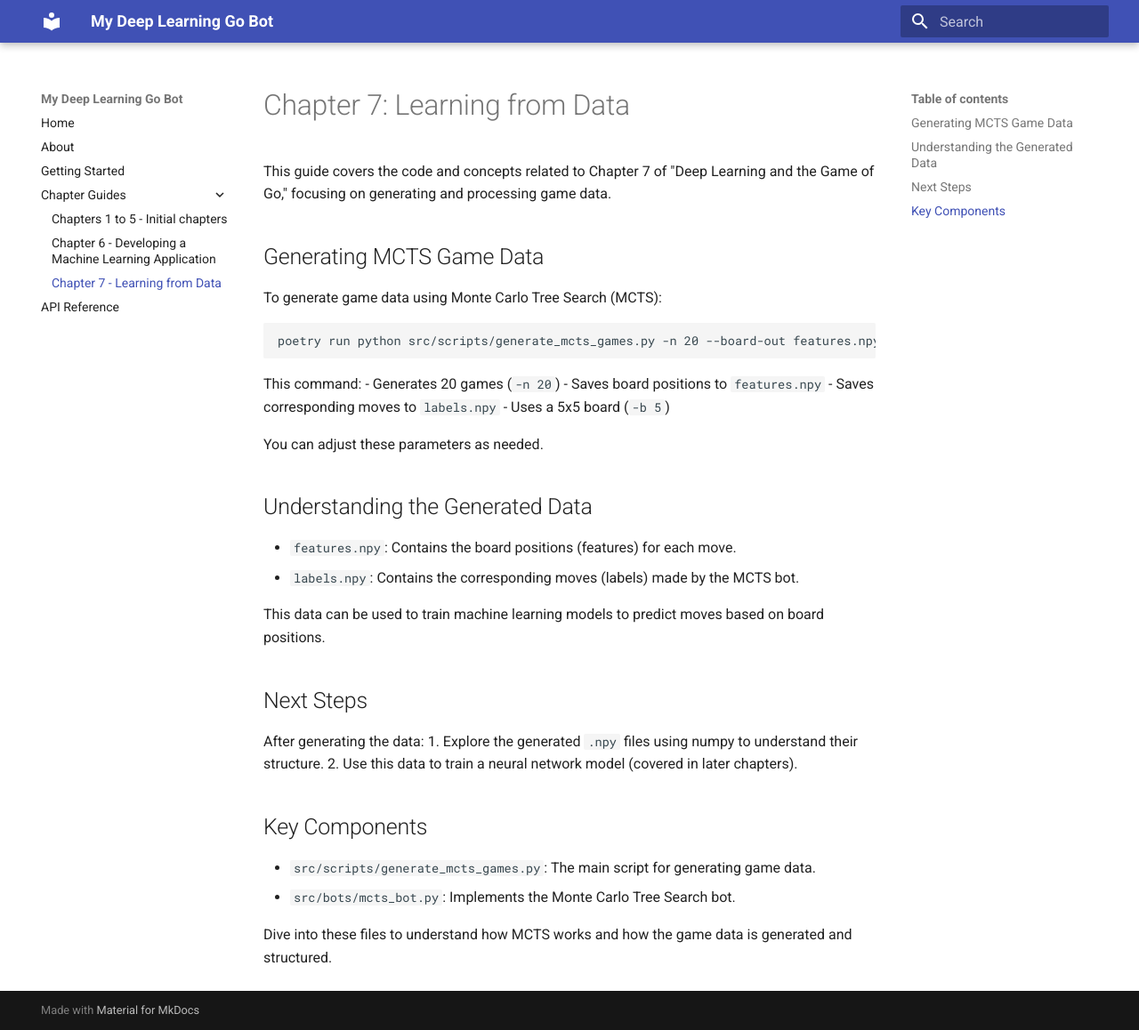
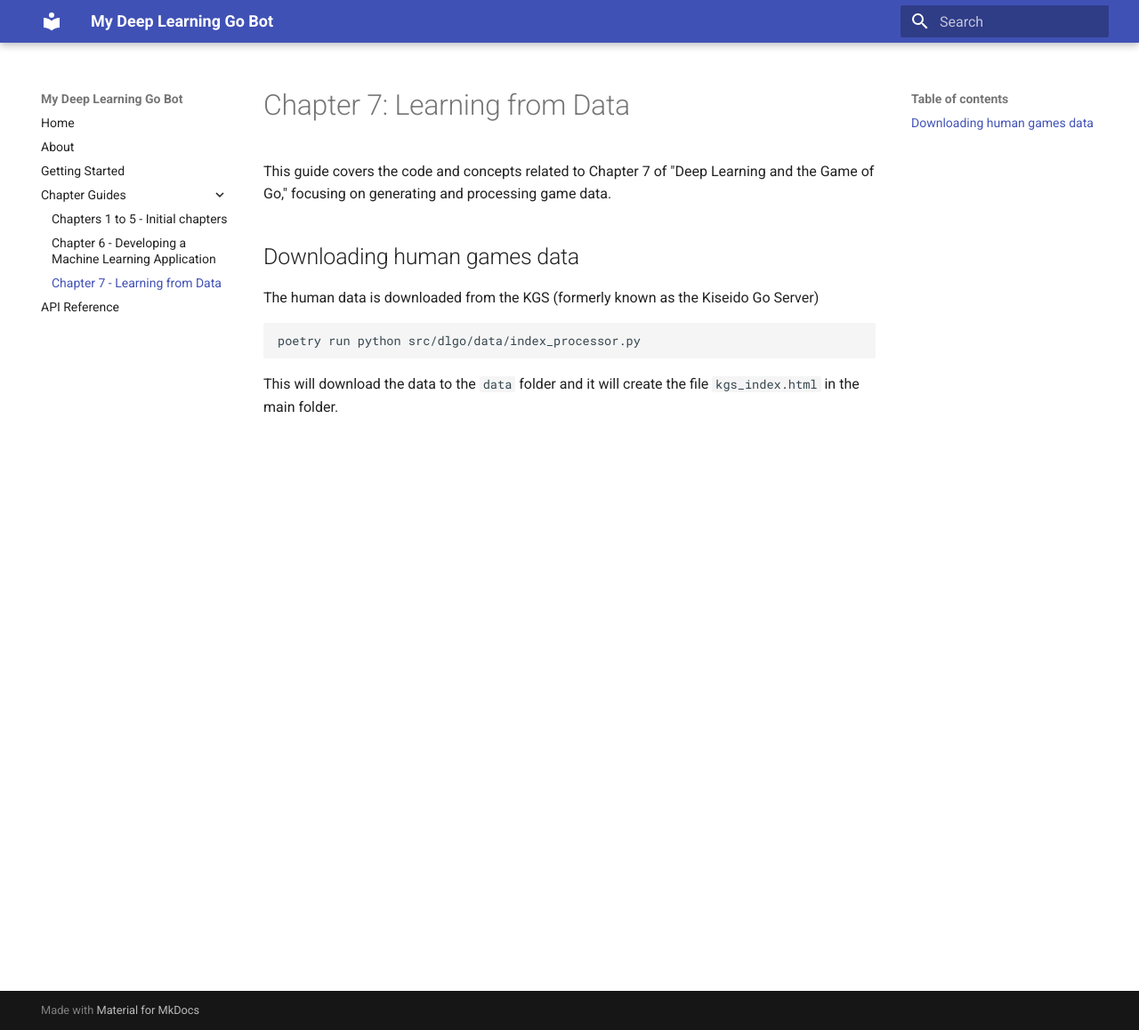
Before and after one commit to ghiret/my_go_player, an MkDocs documentation site: the page built from docs/chapter7.md, in a window 1280 px wide and 1158 px high. Shown: the whole window at 89% size. Built offline with MkDocs 1.6.1 and Material for MkDocs 9.7.7, drawn with Linux system fonts in a browser that asks for light colours.

````diff
--- a/docs/chapter7.md
+++ b/docs/chapter7.md
@@ -2,38 +2,12 @@
 
 This guide covers the code and concepts related to Chapter 7 of "Deep Learning and the Game of Go," focusing on generating and processing game data.
 
-## Generating MCTS Game Data
+## Downloading human games data
 
-To generate game data using Monte Carlo Tree Search (MCTS):
+The human data is downloaded from the KGS (formerly known as the Kiseido Go Server)
 
 ```bash
-poetry run python src/scripts/generate_mcts_games.py -n 20 --board-out features.npy --move-out labels.npy -b 5
+poetry run python src/dlgo/data/index_processor.py
 ```
 
-This command:
-- Generates 20 games (`-n 20`)
-- Saves board positions to `features.npy`
-- Saves corresponding moves to `labels.npy`
-- Uses a 5x5 board (`-b 5`)
-
-You can adjust these parameters as needed.
-
-## Understanding the Generated Data
-
-- `features.npy`: Contains the board positions (features) for each move.
-- `labels.npy`: Contains the corresponding moves (labels) made by the MCTS bot.
-
-This data can be used to train machine learning models to predict moves based on board positions.
-
-## Next Steps
-
-After generating the data:
-1. Explore the generated `.npy` files using numpy to understand their structure.
-2. Use this data to train a neural network model (covered in later chapters).
-
-## Key Components
-
-- `src/scripts/generate_mcts_games.py`: The main script for generating game data.
-- `src/bots/mcts_bot.py`: Implements the Monte Carlo Tree Search bot.
-
-Dive into these files to understand how MCTS works and how the game data is generated and structured.
+This will download the data to the `data` folder and it will create the file `kgs_index.html` in the main folder.
````
Also changed, not shown: README.md (+4 -15 lines), 1 other file.
